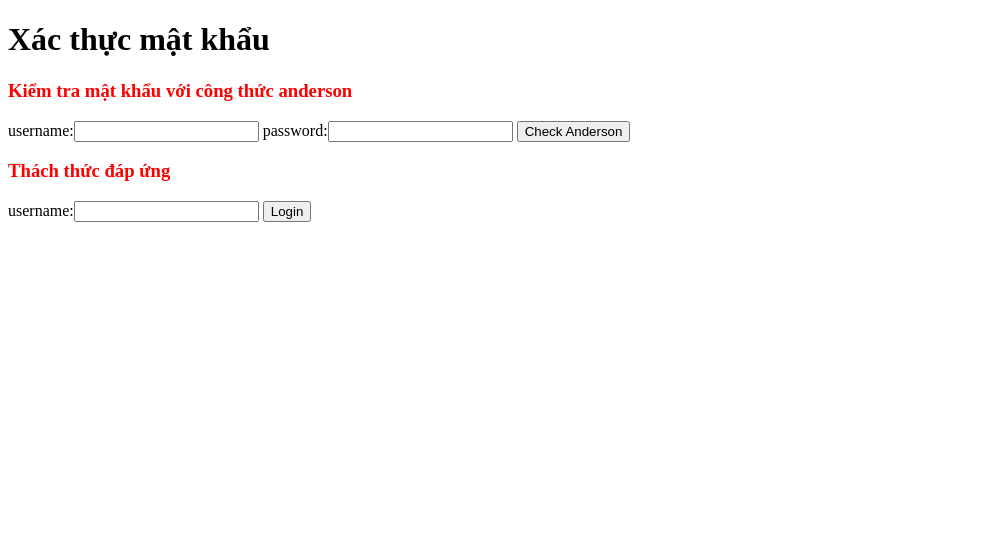
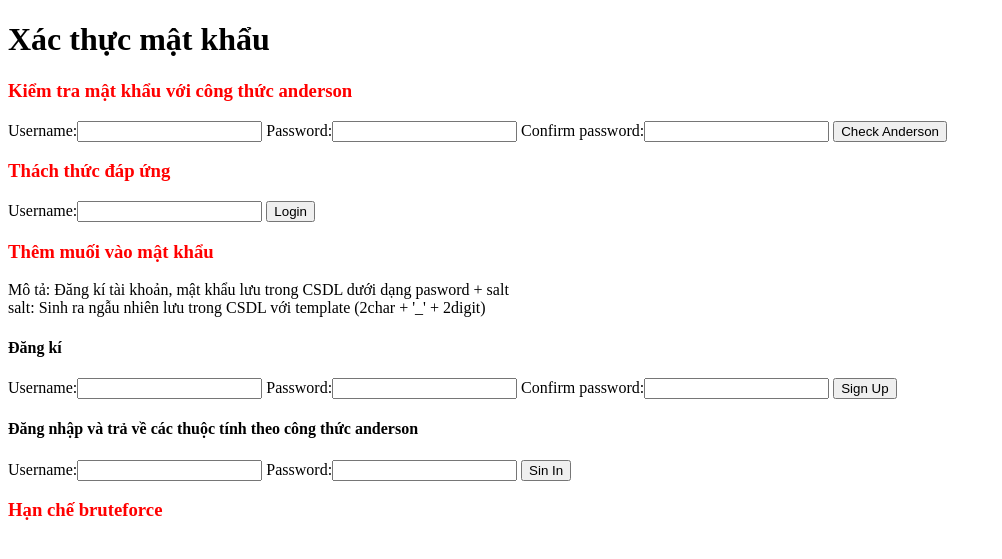
Before and after one commit to H0angL3/ATDL, a Django app: page /password/ in a window 1280 px wide. Shown: the top 559 px of the page, without its empty margins (0-1002 px from the left). Run offline with Django 3.2, Linux system fonts and the light colour scheme.

Commit message:
add
update code

```diff
--- a/ATDL/password/admin.py
+++ b/ATDL/password/admin.py
@@ -1,6 +1,6 @@
 from django.contrib import admin
 from .models import User
-from .models import LoginLogSection, LoginSection
+from .models import LoginLogSection, LoginSection, UserSalt
 # Register your models here.
 class UserAdminDB(admin.ModelAdmin):
     list_display = ['ID_user', 'user_name', 'password']
@@ -13,3 +13,7 @@ admin.site.register(LoginSection, LoginSectionAdminDB)
 class LoginLogSecstionAdmin(admin.ModelAdmin):
     list_display = ['ID_section', 'ID_user', 'status']
 admin.site.register(LoginLogSection, LoginLogSecstionAdmin)
+
+class UserSaltAdmin(admin.ModelAdmin):
+    list_display = ['us_IDuser', 'us_username', 'us_password', 'us_salt']
+admin.site.register(UserSalt, UserSaltAdmin)
--- a/ATDL/password/forms.py
+++ b/ATDL/password/forms.py
@@ -1,11 +1,16 @@
 from django import forms
 
 class RegisterForm(forms.Form):
-    username = forms.CharField(label="username", max_length=100)
-    password = forms.CharField(label='password', max_length=100)
+    username = forms.CharField(label="Username", max_length=100)
+    password = forms.CharField(label='Password', max_length=100)
+    confirmPassword = forms.CharField(label= "Confirm password", max_length= 100)
 
+class Login(forms.Form):
+    username =  forms.CharField(label="Username", max_length= 100)
+    password = forms.CharField(label="Password", max_length= 100
+                               )
 class UserForm(forms.Form):
-    chal_username = forms.CharField(label='username', max_length= 100)
+    chal_username = forms.CharField(label='Username', max_length= 100)
 
 class ChallengeForm(forms.Form):
     chal_password = forms.CharField(label='Password', max_length=100, required=False)
--- a/ATDL/password/models.py
+++ b/ATDL/password/models.py
@@ -1,6 +1,12 @@
 from django.db import models
 
 # Create your models here.
+class UserSalt(models.Model):
+    us_IDuser = models.AutoField(primary_key= True)
+    us_username = models.CharField(max_length=100)
+    us_password = models.CharField(max_length=100)
+    us_salt = models.CharField(max_length=50)
+
 class User(models.Model):
     ID_user = models.AutoField(primary_key=True)
     user_name = models.CharField(max_length=100)
--- /dev/null
+++ b/ATDL/password/static/core/test.py
@@ -0,0 +1,5 @@
+import random
+import string
+char = random.choice(string.ascii_letters) + random.choice(string.ascii_letters)
+digist = random.randint(10, 99)
+print('{}_{}'.format(char,digist))
--- a/ATDL/password/templates/base.html
+++ b/ATDL/password/templates/base.html
@@ -30,6 +30,7 @@
                         e.stopPropagation();
                         $.ajax({
                             type: "POST",
+
                             url: "checkAnderson",
                             data: $('#form_1').serialize(),
                             dataType:'json',
@@ -50,7 +51,7 @@
 
             </script>
     </section>
-
+ <section>
 <!-- THACH THU DAP UNG Challenge response -->
         <h3>Thách thức đáp ứng</h3>
 
@@ -134,6 +135,93 @@
             })
         })
 </script>
+</section>
 <!-- THACH THU DAP UNG Challenge response -->
+
+<section>
+<!-- Thêm muối vào mật khẩu -->
+<h3>Thêm muối vào mật khẩu</h3>
+<p>Mô tả: Đăng kí tài khoản, mật khẩu lưu trong CSDL dưới dạng pasword + salt <br>
+    salt: Sinh ra ngẫu nhiên lưu trong CSDL với template (2char + '_' + 2digit)
+</p>
+<h4> Đăng kí</h4>
+<form id="f_signup">
+    {% csrf_token %}
+    {{form_signup_salt}}
+    <input type="submit" name="" id="" value="Sign Up">
+</form>
+<div id = 'a123'></div>
+<h4>Đăng nhập và trả về các thuộc tính theo công thức anderson</h4>
+<form action="" id=f_signin>
+    {% csrf_token %}
+    {{form_signin_salt}}
+    <input type="submit" name="" id="" value="Sin In">
+</form>
+<div id = 'anderson_salt'>
+
+</div>
+
+<script>
+$(document).ready(function(){
+    //sign up
+    $('#f_signup').on('submit',function(e){
+        e.preventDefault();
+        e.stopPropagation();
+        var pwd = $('#f_signup input[name =password]').val();
+        var confirmPwd = $('#f_signup input[name =confirmPassword]').val();
+        if(pwd != confirmPwd){
+            alert('Password and confirm password does not match!');
+        }
+        else {
+            $.ajax({
+                type : 'POST',
+                url: 'salt_signup',
+                dataType: 'json',
+                data: $('#f_signup').serialize(),
+                success: function(data){
+                    console.log(data);
+                    alert(data['mess']);
+
+                }
+
+            })
+        }
+    })
+    //------------------------------------------------
+    //sign in
+    $('#f_signin').on('submit', function(e){
+        e.preventDefault();
+        e.stopPropagation();
+        $.ajax({
+            type : 'POST',
+                url: 'salt_signin',
+                dataType: 'json',
+                data: $('#f_signin').serialize(),
+                success: function(data){
+                    console.log(data);
+                    alert(data['mess']);
+                    if(data['statusCode'] == 200){
+                        var properties = data['pwdProperties'];
+                        var tabletemp;
+                                Object.keys(properties).forEach(function(key) {
+                                    tabletemp += '<tr><td>' + key +'</td><td>' + properties[key] +'</td></tr>';
+                                // console.table('Key : ' + key + ', Value : ' + data[key]);
+                                })
+                                $('#anderson_salt').html(tabletemp);
+                    }
+                }
+        })
+    })
+
+
+})
+</script>
+</section>
+
+<section>
+    <!-- Hạn chế bruteforce bằng cách phạt thời gian nếu đăng nhập sai -->
+    <h3>Hạn chế bruteforce</h3>
+
+</section>
 </body>
 </html>
--- a/ATDL/password/urls.py
+++ b/ATDL/password/urls.py
@@ -8,6 +8,8 @@ urlpatterns = [
     path('checkAnderson', views.checkAnderson, name='checkAnderson'),
     path('requestLogin', views.userRequest, name='requestLogin'),
     path('challengeResponse',views.challengeResponse, name = 'challengeResponse'),
+    path('salt_signup', views.salt_signup, name=  'salt_sinup'),
+    path('salt_signin', views.salt_signin, name = 'salt_signin'),
 ]
 
 
--- a/ATDL/password/views.py
+++ b/ATDL/password/views.py
@@ -3,7 +3,7 @@ from django.template.response import TemplateResponse
 from . import forms
 from django.http import JsonResponse
 from .static.core.passwordUtilities import password
-from .models import LoginLogSection, LoginSection, User
+from .models import LoginLogSection, LoginSection, User, UserSalt
 import random
 from datetime import datetime
 import hashlib
@@ -12,7 +12,10 @@ def index(request):
     registerForm = forms.RegisterForm()
     userForm = forms.UserForm()
     challForm = forms.ChallengeForm()
-    contex = {'form_mk_basic': registerForm, 'form_user' : userForm, 'form_loginChall': challForm}
+    #them muoi
+    signup = forms.RegisterForm()
+    signin = forms.Login()
+    contex = {'form_mk_basic': registerForm, 'form_user' : userForm, 'form_loginChall': challForm, 'form_signup_salt': signup, 'form_signin_salt': signin}
     return TemplateResponse(request, 'base.html', contex)
 
 def checkAnderson(request):
@@ -70,5 +73,46 @@ def challengeResponse(request):
                 return JsonResponse({'statusCode': 401, 'mess': 'Sai mật khẩu hoặc mã xác nhận'})
         else:
             return JsonResponse({"error":'something wrongs'})
+    return JsonResponse({})
 
-    return JsonResponse({})
+def salt_signup(request):
+    data = {}
+    if request.method == "POST":
+        username_post = request.POST.get('username')
+        #check username is not exits
+        queryResult = UserSalt.objects.filter(us_username= username_post)
+        if len(queryResult) == 0:
+            pwd_post = request.POST.get('password')
+            pwd = password.Password(pwd_post)
+            pwd.themmuoi()
+            usersalt = UserSalt.objects.create(us_username= username_post, us_password = pwd.password, us_salt = pwd.salt)
+            data ={'statusCode': 200, 'mess': 'Đăng kí thành công'}
+        else:
+            data = {'statucCode': 401, 'mess': 'Tài khoản đã tồn tại'}
+    else:
+        data ={'statusCode': 400, 'mess': 'Lỗi đăng kí'}
+    return JsonResponse(data)
+
+def salt_signin(request):
+    data = {}
+    if request.method == "POST":
+        username_post = request.POST.get('username')
+        # check username is not exits
+        queryResult = UserSalt.objects.filter(us_username=username_post)
+        if len(queryResult) == 1:
+            user = queryResult[0]
+            pwd_post = request.POST.get('password')
+            pwd = pwd_post + user.us_salt
+            if pwd == user.us_password:
+                mypwd = password.Password(pwd)
+                mypwd.checkPassword()
+                anderson = {'Mật khẩu lưu trong CSDL': pwd, 'Độ dài': mypwd.lenght, 'Xác suất Anderson': mypwd.andersonP,
+                        'Độ mạnh yếu': mypwd.nhan}
+                data = {'statusCode': 200, 'mess': 'Đăng nhập thành công', 'pwdProperties': anderson}
+            else:
+                data = {'statucCode': 401, 'mess': 'Sai mật khẩu'}
+        else:
+            data = {'statucCode': 401, 'mess': 'Tài khoản không tồn tại'}
+    else:
+        data = {'statusCode': 400, 'mess': 'Lỗi đăng kí'}
+    return JsonResponse(data)
```
Also changed, not shown: ATDL/password/static/core/passwordUtilities/password.py (+8 -2 lines), ATDL/password/migrations/0007_user_salt.py (added), ATDL/password/migrations/0008_auto_20190810_1913.py (added).
